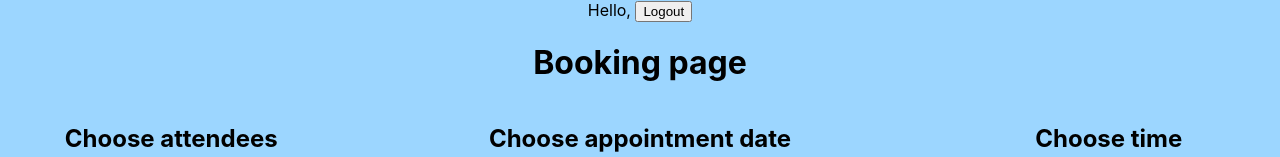
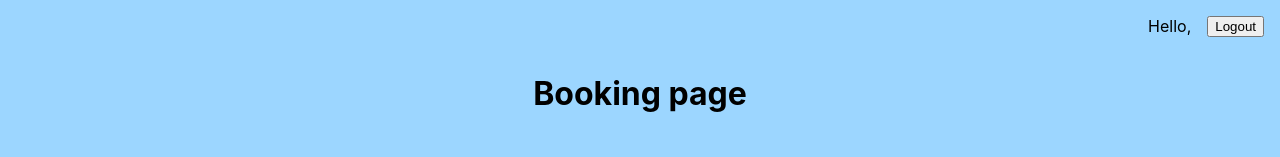
Before and after one commit to Amenawon/Appointment-Based-Scheduling-UI, a React (Create React App) app in the folder frontend/: page /booking in a window 1280 px wide. Shown: the top 157 px of the page. Built offline with nearby package versions, Linux system fonts and the light colour scheme; no server answers.

Commit message:
Style this greeting: move it to the left and add margins.

```diff
--- a/frontend/src/pages/BookingPage.css
+++ b/frontend/src/pages/BookingPage.css
@@ -53,3 +53,13 @@
   align-items: center;
   margin-bottom: 1rem;
 }
+
+.header-greeting {
+    display: flex;
+    justify-self: flex-end;
+    padding: 1rem;
+}
+
+.header-greeting button {
+    margin-left: 1rem;
+}
```
